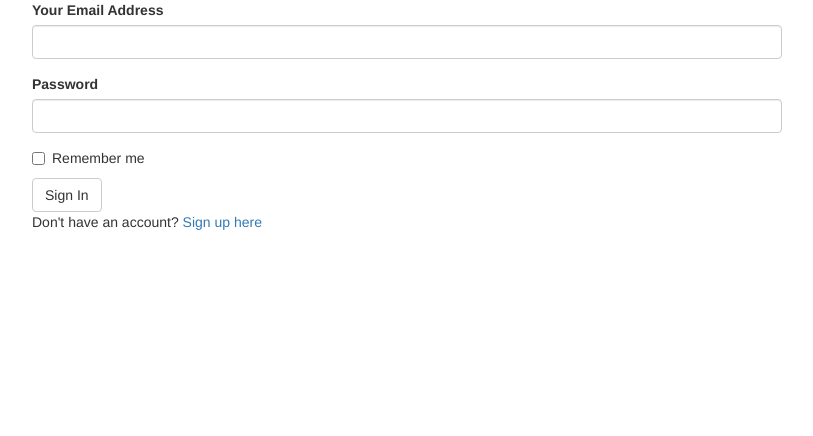
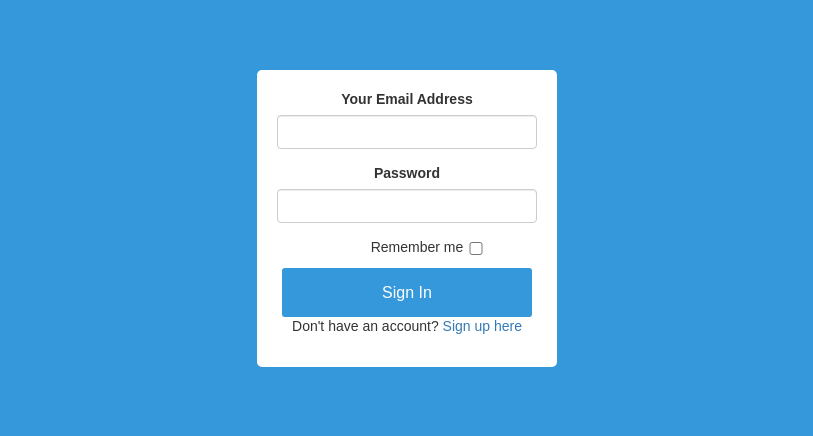
Before and after one commit to munenelewis/one_minute_pitch, a Flask app: page /authenticate/login in a window 1280 px wide. Shown: the top 436 px of the page, without its empty margins (233-1046 px from the left). Run offline with Flask 2, Linux system fonts and the light colour scheme; some libraries are stand-ins or nearby versions.

Commit message:
add styles to the login form and made it look dynamic

```diff
--- a/app/templates/auth/login.html
+++ b/app/templates/auth/login.html
@@ -2,13 +2,64 @@
 {% import 'bootstrap/wtf.html' as wtf%}
 
 {% block content%}
+<head>
+  <style>
+      body {
+        font-size: 14px;
+        line-height: 1.42857;
+        color: rgb(51, 51, 51);
+        font-family: Arial;
+        background-color: rgb(52, 152, 219);
+        padding: 50px;
+    }
+    .login{
+      background-color: #FFF;
+    padding: 20px;
+    border-radius: 5px;
+    margin: 20px auto;
+    width: 300px;
+    text-align: center;
+    }
+    input{
+      text-align: center;
+      background-color: #ECF0F1;
+      border: 2px solid transparent;
+      border-radius: 3px;
+      font-size: 16px;
+      font-weight: 200;
+      padding: 10px 0;
+      width: 250px;
+      transition: border .5s;
+    }
+    input#submit{
+      font-size: 12px;
+      color: #444;
+      display: block;
+      margin-top: 12px;
+      border: 2px solid transparent;
+      background: #3498DB;
+      color: #ffffff;
+      font-size: 16px;
+      line-height: 25px;
+      padding: 10px 0;
+      text-decoration: none;
+      text-shadow: none;
+      border-radius: 3px;
+      box-shadow: none;
+      transition: 0.25s;
+      display: block;
+      width: 250px;
+      margin: 0 auto;
+    }
+  </style>
+</head>
 
 <div class="container">
   <div class="row">
 
-    <div class="col-md-2"> </div>
 
-    <div class="col-md-8">
+
+    <div class=" login">
       <!-- Flash message -->
       {% for message in get_flashed_messages() %}
           <div class="alert alert-danger">
@@ -18,17 +69,17 @@
 
       {% endfor %}
       <!-- Login form  -->
+          <div class="">
+              {{ wtf.quick_form(login_form) }}
+          </div>
 
-      {{ wtf.quick_form(login_form) }}
 
       <p> Don't  have an account?  <a href="{{url_for('auth.regester')}}">Sign up here</a></p>
 
     </div>
 
-    <div class="col-md-2"> </div>
 
   </div>
 </div>
 
-
 {%endblock%}
```
